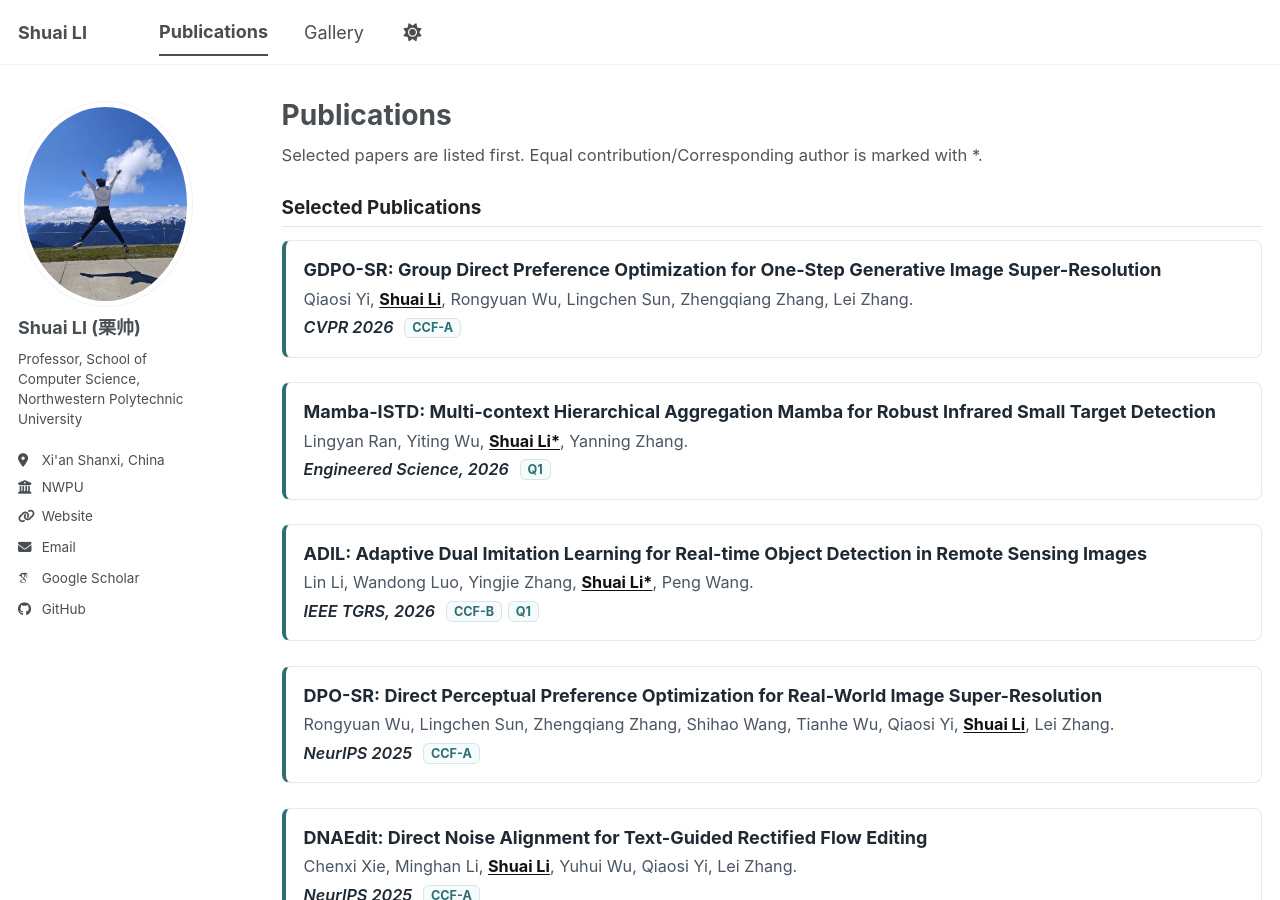
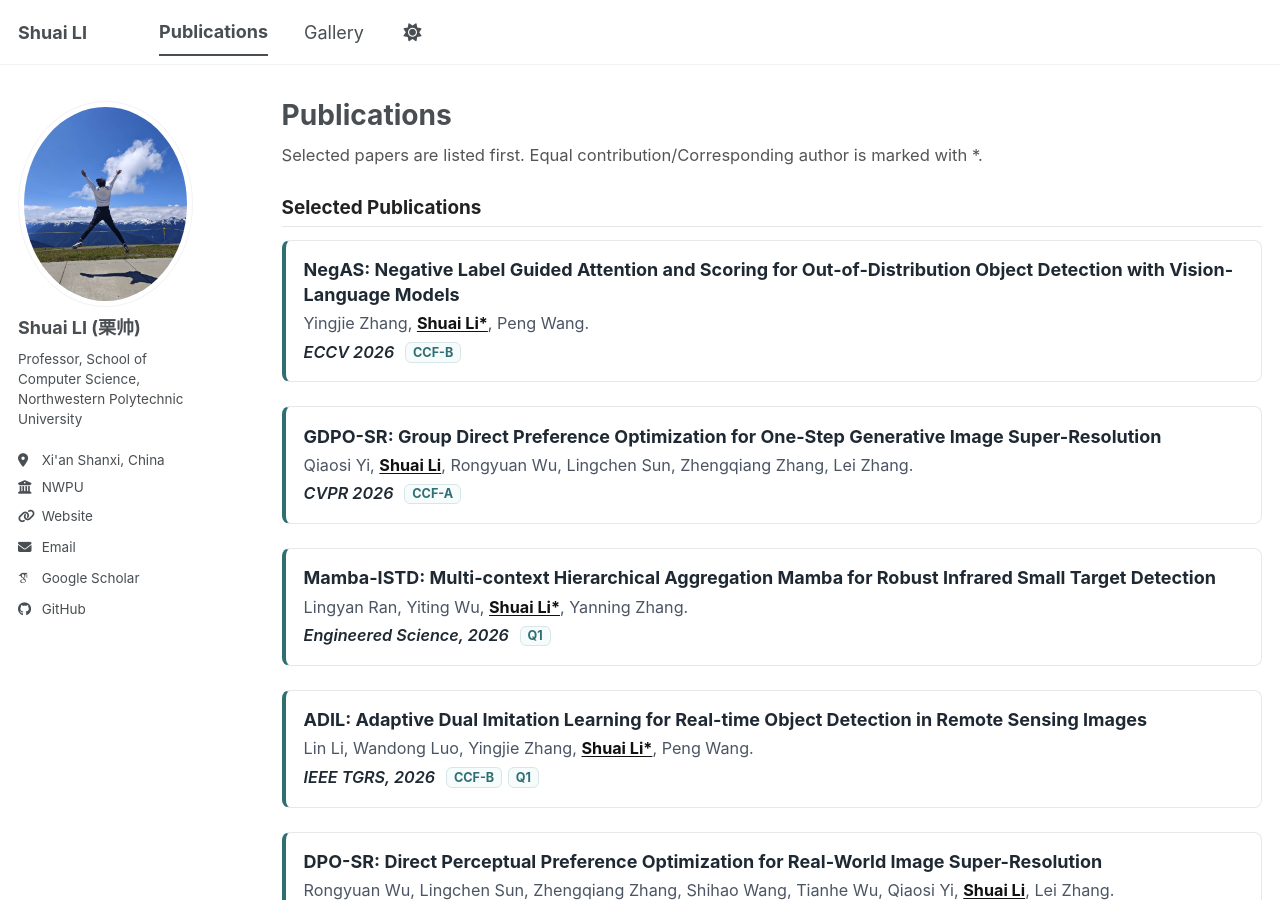
Before and after one commit to strongwolf/strongwolf.github.io, a Jekyll site: the page built from _pages/publications.md, in a window 1280 px wide and 900 px high. Built offline with Jekyll 4.4.1, drawn with Linux system fonts in a browser that asks for light colours; some web fonts are replaced; a script bundle is joined from its source files by our own code; library files that are not in the unit come from our copies.

```diff
--- a/_data/publications.yml
+++ b/_data/publications.yml
@@ -3,6 +3,13 @@ intro: "Selected papers are listed first. Equal contribution/Corresponding autho
 sections:
   - title: "Selected Publications"
     items:
+      - title: "NegAS: Negative Label Guided Attention and Scoring for Out-of-Distribution Object Detection with Vision-Language Models"
+        authors_html: "Yingjie Zhang, <strong>Shuai Li*</strong>, Peng Wang."
+        venue: "ECCV 2026"
+        tags: ["CCF-B"]
+        paper:
+        code:
+
       - title: "GDPO-SR: Group Direct Preference Optimization for One-Step Generative Image Super-Resolution"
         authors_html: "Qiaosi Yi, <strong>Shuai Li</strong>, Rongyuan Wu, Lingchen Sun, Zhengqiang Zhang, Lei Zhang."
         venue: "CVPR 2026"
```
Also changed, not shown: _pages/about.md (+5 -0 lines).
